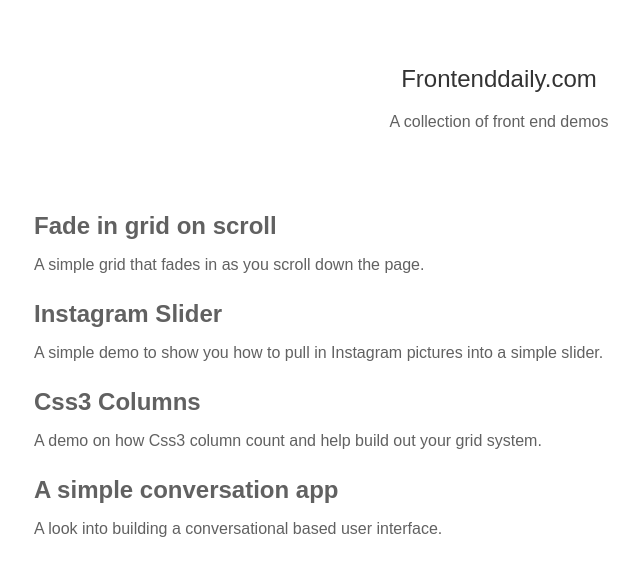
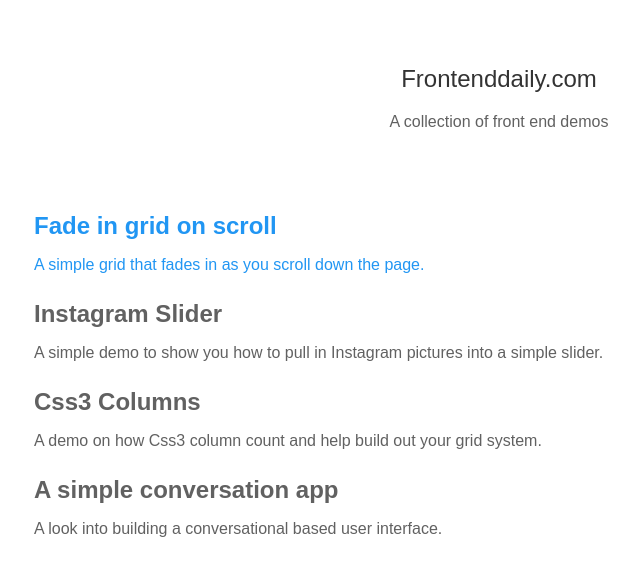
Before and after one commit to Frontenddaily/www, a plain HTML site: page index.html in a window 1280 px wide. In both pictures the pointer is over the link 640 px from the left and 242 px from the top of the page. Shown: the whole page, without its empty margins (141-781 px from the left). Drawn offline with Linux system fonts and the light colour scheme.

Commit message:
Add hover to link

```diff
--- a/assets/stylesheets/main.css
+++ b/assets/stylesheets/main.css
@@ -37,6 +37,11 @@
   color: inherit;
 }
 
+ul li a:hover {
+  color: #2196F3;
+  cursor: pointer;
+}
+
 h2 {
   margin: 0;
   font-size: 1.5em;
```
